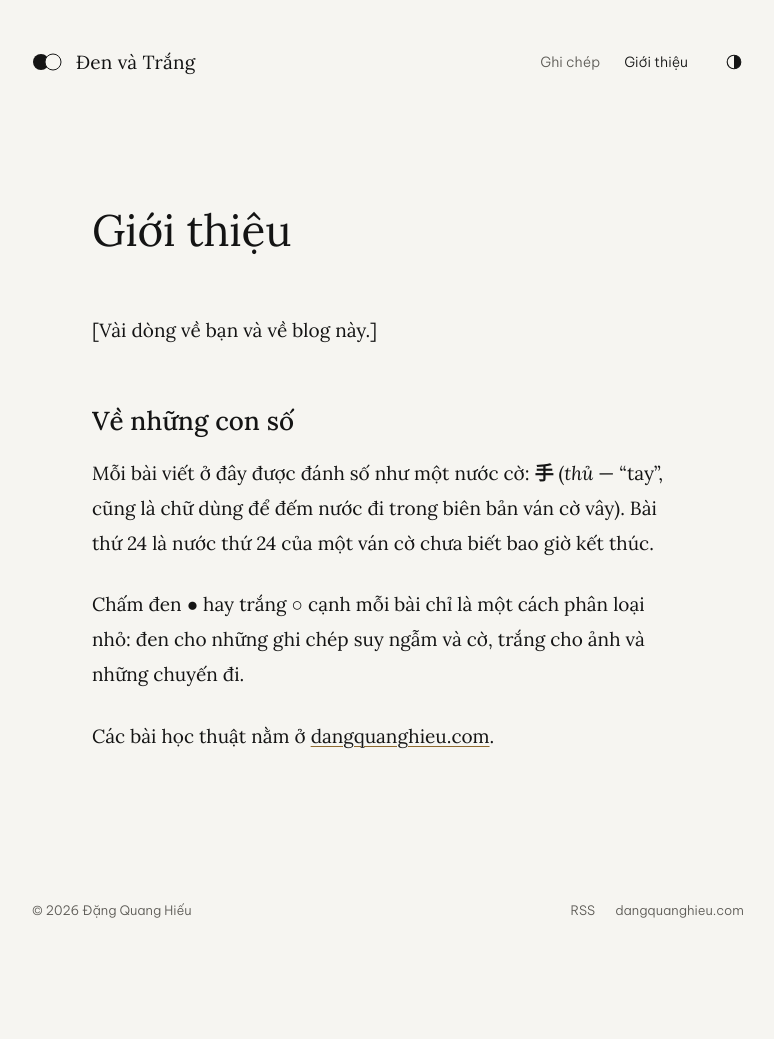
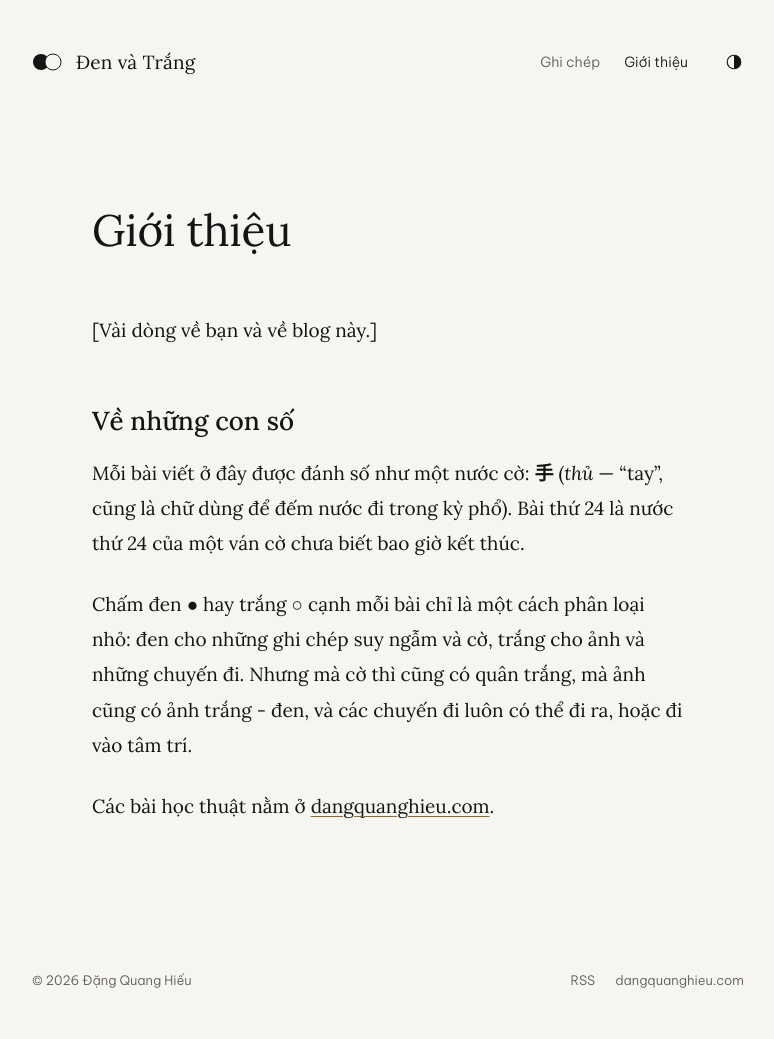
Before and after one commit to dangquanghieu/blog, a Jekyll site: the page built from about.md, in a window 1280 px wide. Shown: the whole page, without its empty margins (252-1026 px from the left). Built offline with Jekyll 4.4.1, drawn with Linux system fonts in a browser that asks for light colours; before the commit the page ends 969 px from its top, so only the background shows below that.

Commit message:
about: sửa một chút

```diff
--- a/about.md
+++ b/about.md
@@ -8,8 +8,8 @@ permalink: /gioi-thieu/
 
 ## Về những con số
 
-Mỗi bài viết ở đây được đánh số như một nước cờ: **手** (*thủ* — "tay", cũng là chữ dùng để đếm nước đi trong biên bản ván cờ vây). Bài thứ 24 là nước thứ 24 của một ván cờ chưa biết bao giờ kết thúc.
+Mỗi bài viết ở đây được đánh số như một nước cờ: **手** (*thủ* — "tay", cũng là chữ dùng để đếm nước đi trong kỳ phổ). Bài thứ 24 là nước thứ 24 của một ván cờ chưa biết bao giờ kết thúc.
 
-Chấm đen ● hay trắng ○ cạnh mỗi bài chỉ là một cách phân loại nhỏ: đen cho những ghi chép suy ngẫm và cờ, trắng cho ảnh và những chuyến đi.
+Chấm đen ● hay trắng ○ cạnh mỗi bài chỉ là một cách phân loại nhỏ: đen cho những ghi chép suy ngẫm và cờ, trắng cho ảnh và những chuyến đi. Nhưng mà cờ thì cũng có quân trắng, mà ảnh cũng có ảnh trắng - đen, và các chuyến đi luôn có thể đi ra, hoặc đi vào tâm trí.
 
 Các bài học thuật nằm ở [dangquanghieu.com](https://dangquanghieu.com).
```
